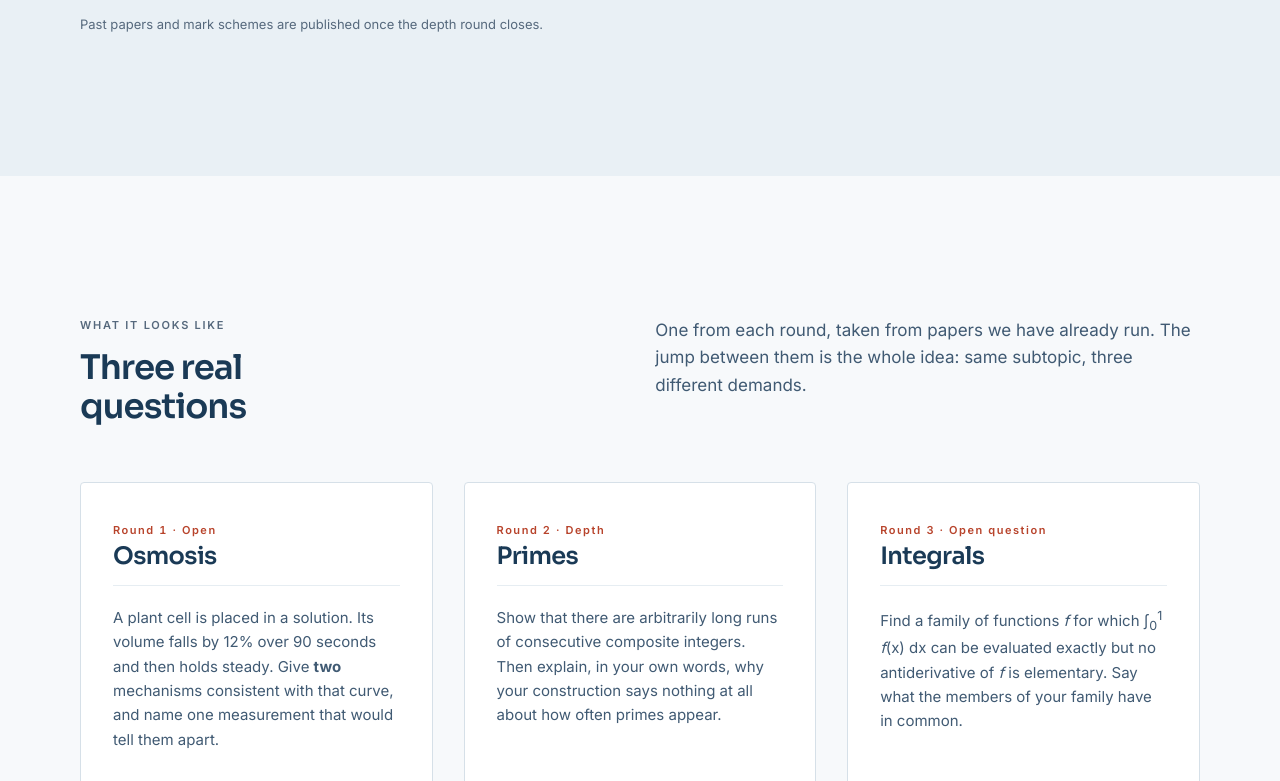
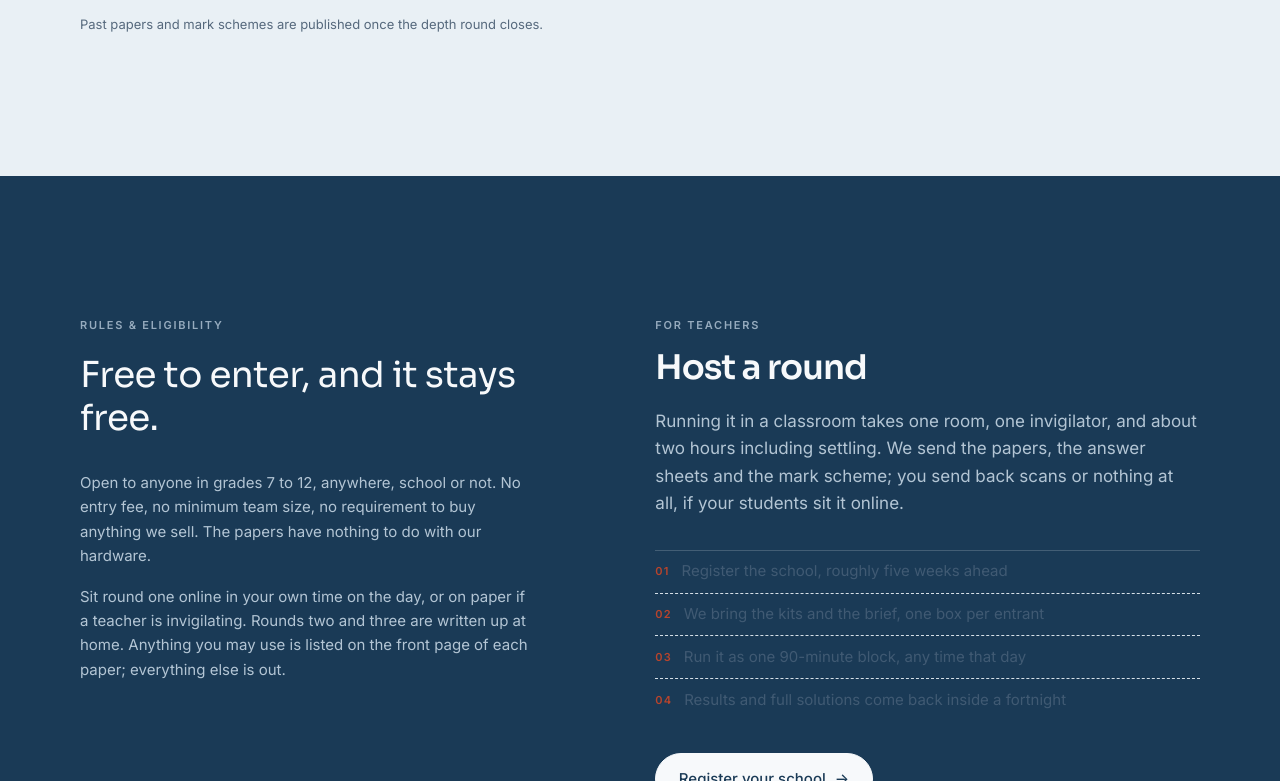
Before and after one commit to ZzzzzRyanzzzzzZ/NextGenSTEM, a website: page competitions.html in a window 1280 px wide. Shown: the part 2019-2800 px from the top of the page. Drawn offline with Linux system fonts and the light colour scheme.

Commit message:
removeSampleQuestions

```diff
--- a/competitions.html
+++ b/competitions.html
@@ -74,7 +74,6 @@
         </p>
         <div class="hero__actions mt-2">
           <a class="btn btn--solid" href="#calendar">See the calendar <span class="arw" aria-hidden="true">→</span></a>
-          <a class="btn btn--ghost" href="#samples">Read a real problem</a>
         </div>
       </div>
       <div class="pagehead__note">
@@ -241,80 +240,6 @@
     </div>
   </section>
 
-  <!-- Sample problems --------------------------------------------------- -->
-  <section class="section" id="samples">
-    <div class="wrap">
-      <div class="grid section-intro">
-        <div class="split__left">
-          <span class="eyebrow">What it looks like</span>
-          <h2 class="h2">Three real<br>questions</h2>
-        </div>
-        <div class="split__right">
-          <p class="prose">
-            One from each round, taken from papers we have already run. The
-            jump between them is the whole idea: same subtopic, three
-            different demands.
-          </p>
-        </div>
-      </div>
-
-      <div class="cards cards--3">
-        <article class="card rv">
-          <div class="card__top">
-            <div>
-              <span class="num">Round 1 · Open</span>
-              <div class="card__name card__name--sm">Osmosis</div>
-            </div>
-          </div>
-          <p>
-            A plant cell is placed in a solution. Its volume falls by 12% over
-            90 seconds and then holds steady. Give <strong>two</strong>
-            mechanisms consistent with that curve, and name one measurement
-            that would tell them apart.
-          </p>
-          <div class="card__foot">
-            <span class="fine">March 2026 · Q14 · 4 marks</span>
-          </div>
-        </article>
-
-        <article class="card rv" data-delay="60">
-          <div class="card__top">
-            <div>
-              <span class="num">Round 2 · Depth</span>
-              <div class="card__name card__name--sm">Primes</div>
-            </div>
-          </div>
-          <p>
-            Show that there are arbitrarily long runs of consecutive composite
-            integers. Then explain, in your own words, why your construction
-            says nothing at all about how often primes appear.
-          </p>
-          <div class="card__foot">
-            <span class="fine">May 2026 · P2 · 15 marks</span>
-          </div>
-        </article>
-
-        <article class="card rv" data-delay="120">
-          <div class="card__top">
-            <div>
-              <span class="num">Round 3 · Open question</span>
-              <div class="card__name card__name--sm">Integrals</div>
-            </div>
-          </div>
-          <p>
-            Find a family of functions <em>f</em> for which
-            &#8747;<sub>0</sub><sup>1</sup> <em>f</em>(x) dx can be evaluated
-            exactly but no antiderivative of <em>f</em> is elementary. Say
-            what the members of your family have in common.
-          </p>
-          <div class="card__foot">
-            <span class="fine">Nov 2026 · unmarked, judged</span>
-          </div>
-        </article>
-      </div>
-    </div>
-  </section>
-
   <!-- Rules + hosting --------------------------------------------------- -->
   <section class="section section--ink" id="rules">
     <div class="wrap">
```
Also changed, not shown: api/check.js (added, +84 -0 lines).
